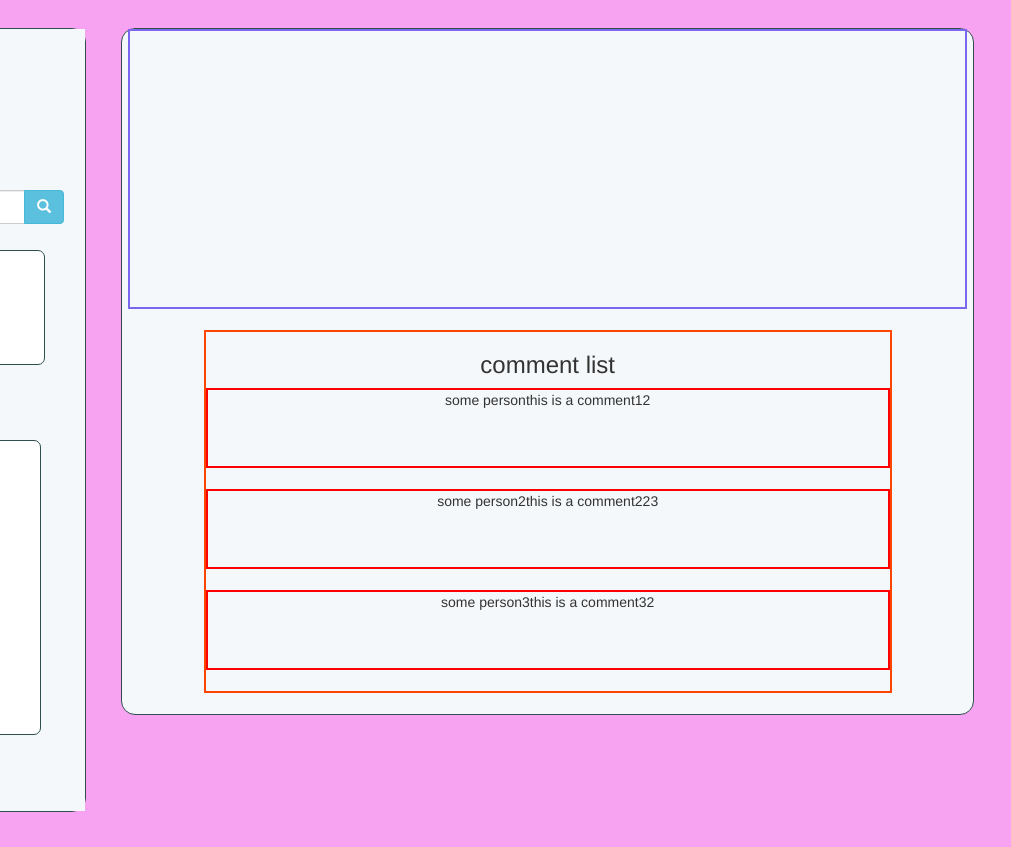
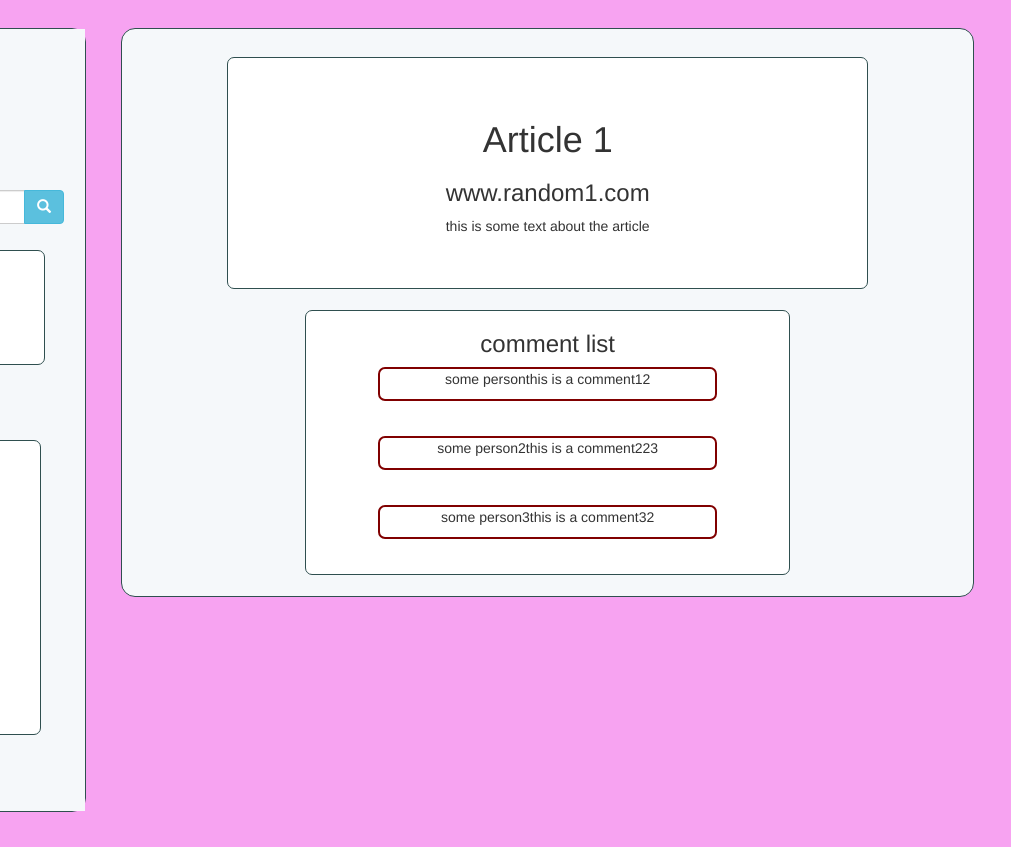
Before and after one commit to 123lk/ffs-front-portfolio, a React app: page /article in a window 1280 px wide. Shown: the full height of the page, 269-1280 px from the left. Built offline with nearby package versions, Linux system fonts and the light colour scheme.

Commit message:
resolved issue displaying article info, added styling to article page

```diff
--- a/src/components/ArticlePage/ArticleTextArea.js
+++ b/src/components/ArticlePage/ArticleTextArea.js
@@ -1,20 +1,22 @@
 import React from 'react';
-import {connect} from 'react-redux';
+import { connect } from 'react-redux';
 
 class ArticleTextArea extends React.Component {
 
-  render () {
-     let x = this.props.article;
-     console.log(x)
+  render() {
     return (
-    <h1>{console.log(this.props.article)}</h1>
-    )
+      <div>
+        <h1>{this.props.articleById && this.props.articleById[1] && this.props.articleById[1].title}</h1>
+        <h3>{this.props.articleById && this.props.articleById[1] && this.props.articleById[1].domain}</h3>
+        <p>{this.props.articleById && this.props.articleById[1] && this.props.articleById[1].description}</p>
+      </div>
+    );
   }
 }
 
 function mapStateToProps(state) {
   return {
-    article: state.articlesReducer.byId
+    articleById: state.articlesReducer.byId
   };
 }
 
--- a/src/css/main.scss
+++ b/src/css/main.scss
@@ -106,15 +106,33 @@ body {
 }
 
 .article-text-area {
-  height: 35vh;
-  border: solid mediumslateblue 0.2em;
+  padding: 3em;
+  margin: 6em;
+  margin-top: 2em;
+  background-color: white;
+  border: solid darkslategray 1px;
+  border-radius: 0.5em;
   margin-bottom: 1.5em;
 }
 
 .article-comment-list {
-  width: 85%;
-  border: solid orangered 0.2em;
+  width: 60%;
+  background-color: white;
+  border: solid darkslategray 1px;
+  border-radius: 0.5em;
   margin: auto;
+  .comment-card {
+  width: 70%;
+  border: solid maroon 0.2em;
+  border-radius: 0.5em;
+  margin-bottom: 2.5em;
+  .picture-div {
+    width: 8vh;
+    height: 100%;
+    padding: 0;
+    float: left;
+    }
+  }
 }
 
 .domain-text-area {
@@ -150,9 +168,3 @@ body {
   border: solid hotpink 0.2em;
   margin-bottom: 1.5em;
 }
-
-.comment-card {
-  height: 10vh;
-  border: solid red 0.2em;
-  margin-bottom: 1.5em;
-}
```
